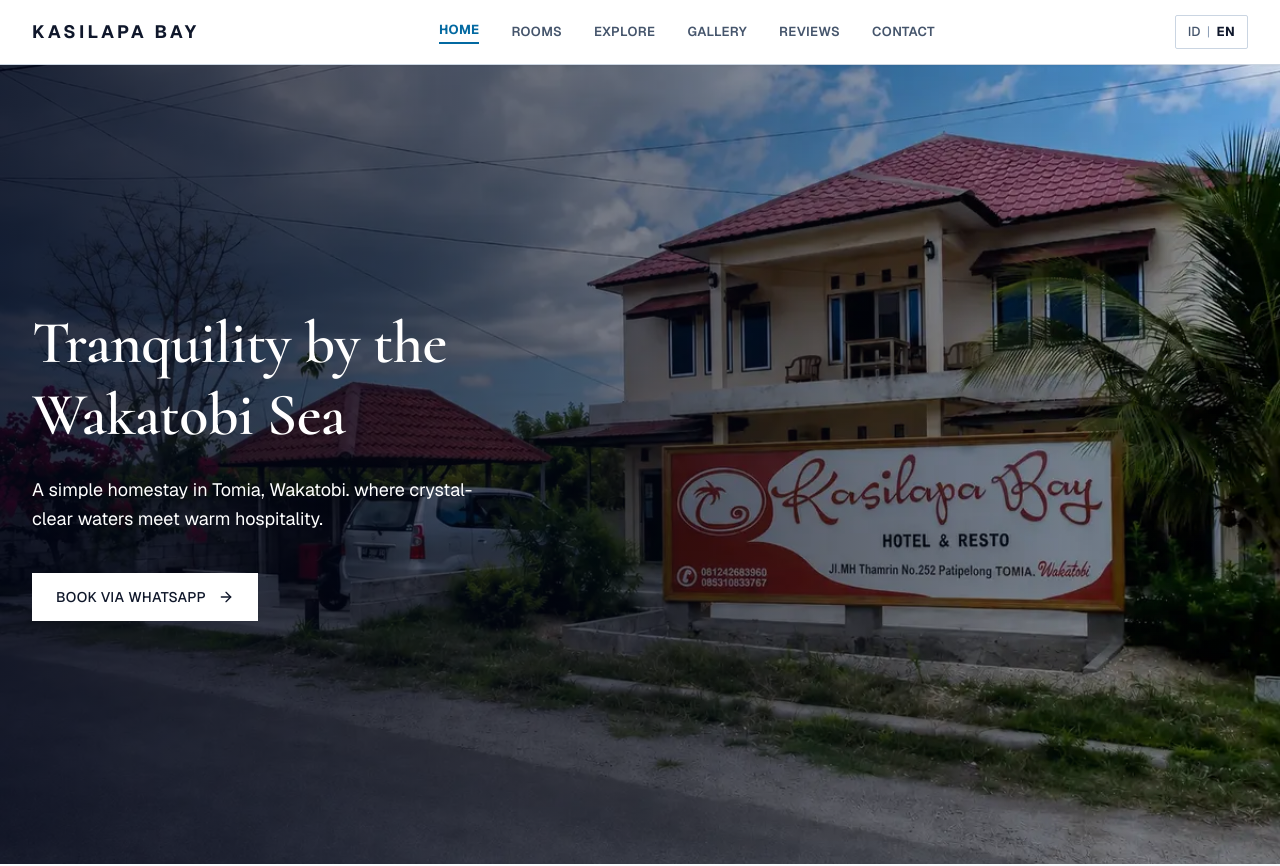
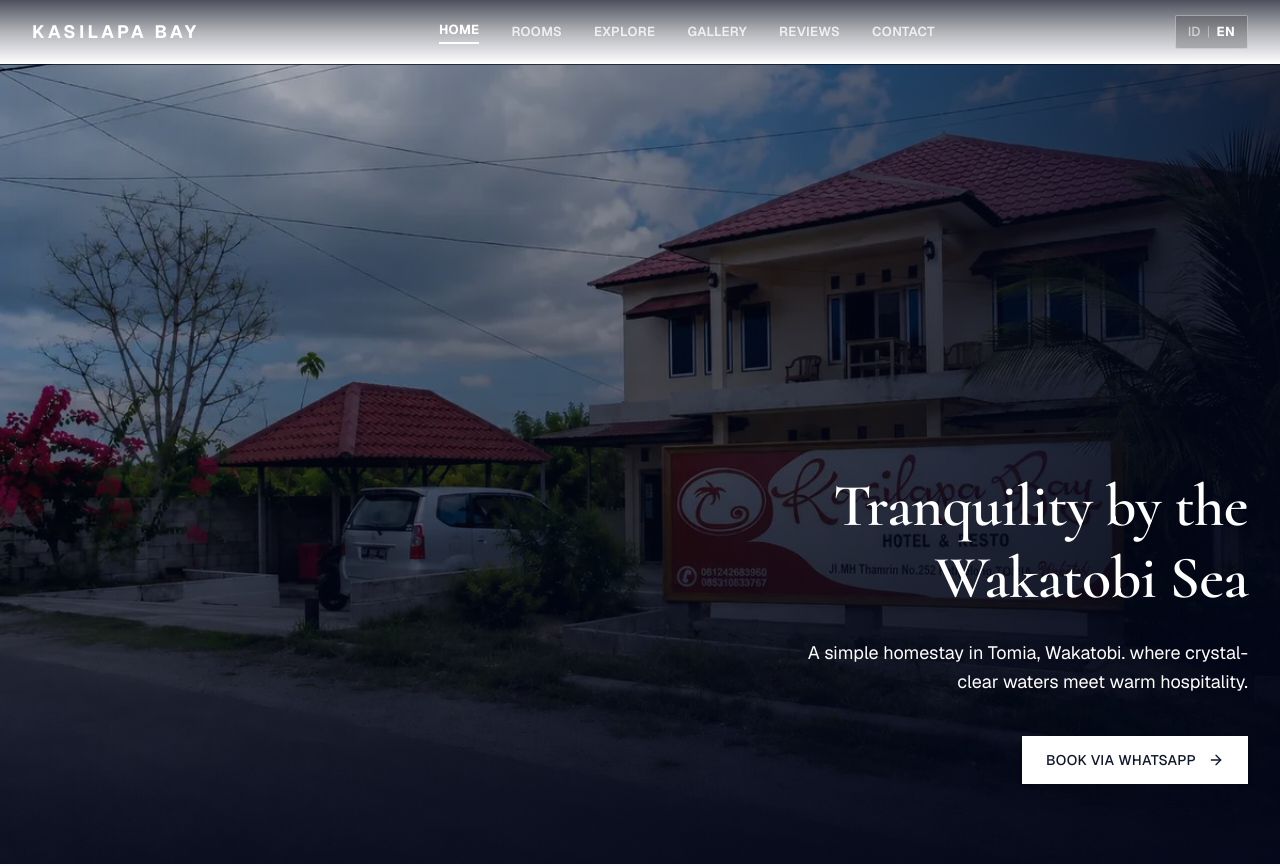
Before and after one commit to fahril168/website-kasilapa-bay, a Next.js app: page /en in a window 1280 px wide. Shown: the top 866 px of the page. Built offline with nearby package versions, Linux system fonts and the light colour scheme.

Commit message:
feat(ui): add transparent navbar with scroll fade to solid background and position hero text at bottom right

```diff
--- a/components/Header.tsx
+++ b/components/Header.tsx
@@ -1,6 +1,6 @@
 "use client";
 
-import { useState } from "react";
+import { useState, useEffect } from "react";
 import Link from "next/link";
 import { usePathname } from "next/navigation";
 import { motion, AnimatePresence } from "framer-motion";
@@ -24,19 +24,48 @@ const navKeys = [
 
 export default function Header({ lang, dict }: HeaderProps) {
   const [mobileOpen, setMobileOpen] = useState(false);
+  const [scrolled, setScrolled] = useState(false);
   const pathname = usePathname();
+
+  const isHome =
+    pathname === `/${lang}` ||
+    pathname === `/${lang}/` ||
+    pathname === "";
+
+  useEffect(() => {
+    const handleScroll = () => {
+      if (window.scrollY > 20) {
+        setScrolled(true);
+      } else {
+        setScrolled(false);
+      }
+    };
+    handleScroll();
+    window.addEventListener("scroll", handleScroll, { passive: true });
+    return () => window.removeEventListener("scroll", handleScroll);
+  }, []);
 
   const otherLang = lang === "id" ? "en" : "id";
   const switchedPath = pathname.replace(`/${lang}`, `/${otherLang}`);
 
+  const isTransparent = isHome && !scrolled && !mobileOpen;
+
   return (
-    <header className="fixed top-0 left-0 right-0 z-50 bg-white/95 backdrop-blur-sm border-b border-border shadow-xs">
+    <header
+      className={`fixed top-0 left-0 right-0 z-50 transition-all duration-300 ${
+        isTransparent
+          ? "bg-gradient-to-b from-slate-950/70 via-slate-950/30 to-transparent border-b border-transparent text-white"
+          : "bg-white/95 backdrop-blur-sm border-b border-border shadow-xs text-slate-900"
+      }`}
+    >
       <div className="mx-auto max-w-7xl px-6 lg:px-8">
         <div className="flex h-16 items-center justify-between">
           {/* Logo */}
           <Link
             href={`/${lang}`}
-            className="text-lg font-bold tracking-[0.18em] text-slate-900 uppercase"
+            className={`text-lg font-bold tracking-[0.18em] uppercase transition-colors duration-300 ${
+              isTransparent ? "text-white" : "text-slate-900"
+            }`}
             style={{ fontFamily: "var(--font-sans)" }}
           >
             Kasilapa Bay
@@ -57,7 +86,11 @@ export default function Header({ lang, dict }: HeaderProps) {
                   href={fullHref}
                   className={`text-[13px] tracking-wide uppercase transition-colors duration-200 ${
                     isActive
-                      ? "text-ocean-deep font-bold border-b-2 border-ocean-deep pb-0.5"
+                      ? isTransparent
+                        ? "text-white font-bold border-b-2 border-white pb-0.5"
+                        : "text-ocean-deep font-bold border-b-2 border-ocean-deep pb-0.5"
+                      : isTransparent
+                      ? "text-white/80 font-semibold hover:text-white"
                       : "text-slate-600 font-semibold hover:text-slate-900"
                   }`}
                 >
@@ -72,17 +105,37 @@ export default function Header({ lang, dict }: HeaderProps) {
             {/* Language Switcher */}
             <Link
               href={switchedPath}
-              className="flex items-center gap-1.5 text-[13px] tracking-wide uppercase border border-slate-300 px-3 py-1.5 bg-white hover:bg-slate-50 transition-colors duration-200 rounded-xs"
+              className={`flex items-center gap-1.5 text-[13px] tracking-wide uppercase px-3 py-1.5 transition-colors duration-200 rounded-xs border ${
+                isTransparent
+                  ? "border-white/40 bg-black/20 backdrop-blur-xs text-white hover:bg-black/30"
+                  : "border-slate-300 bg-white text-slate-900 hover:bg-slate-50"
+              }`}
               aria-label={`Switch language to ${otherLang.toUpperCase()}`}
             >
               <span
-                className={lang === "id" ? "text-slate-900 font-bold" : "text-slate-600 font-medium"}
+                className={
+                  lang === "id"
+                    ? isTransparent
+                      ? "text-white font-bold"
+                      : "text-slate-900 font-bold"
+                    : isTransparent
+                    ? "text-white/60 font-medium"
+                    : "text-slate-600 font-medium"
+                }
               >
                 ID
               </span>
-              <span className="text-slate-400">|</span>
+              <span className={isTransparent ? "text-white/40" : "text-slate-400"}>|</span>
               <span
-                className={lang === "en" ? "text-slate-900 font-bold" : "text-slate-600 font-medium"}
+                className={
+                  lang === "en"
+                    ? isTransparent
+                      ? "text-white font-bold"
+                      : "text-slate-900 font-bold"
+                    : isTransparent
+                    ? "text-white/60 font-medium"
+                    : "text-slate-600 font-medium"
+                }
               >
                 EN
               </span>
@@ -91,10 +144,12 @@ export default function Header({ lang, dict }: HeaderProps) {
             {/* Mobile Menu Toggle */}
             <button
               onClick={() => setMobileOpen(!mobileOpen)}
-              className="lg:hidden p-2 -mr-2 text-slate-900"
+              className={`lg:hidden p-2 -mr-2 transition-colors duration-300 ${
+                isTransparent ? "text-white" : "text-slate-900"
+              }`}
               aria-label="Toggle menu"
             >
-              {mobileOpen ? <X size={22} /> : <Menu size={22} />}
+              {mobileOpen ? <X size={24} /> : <Menu size={24} />}
             </button>
           </div>
         </div>
@@ -108,7 +163,7 @@ export default function Header({ lang, dict }: HeaderProps) {
             animate={{ opacity: 1, height: "auto" }}
             exit={{ opacity: 0, height: 0 }}
             transition={{ duration: 0.25, ease: "easeInOut" }}
-            className="lg:hidden border-t border-border bg-white overflow-hidden shadow-md"
+            className="lg:hidden border-t border-border bg-white text-slate-900 overflow-hidden shadow-md"
           >
             <nav className="px-6 py-6 flex flex-col gap-4">
               {navKeys.map(({ key, href }) => {
--- a/components/sections/HeroSection.tsx
+++ b/components/sections/HeroSection.tsx
@@ -18,7 +18,7 @@ export default function HeroSection({ dict, lang }: Props) {
       : "Hello, I'm interested in staying at Kasilapa Bay. Could you let me know about room availability?";
 
   return (
-    <section className="relative h-[100svh] min-h-[600px] flex items-center">
+    <section className="relative h-[100svh] min-h-[600px] flex items-end pb-12 sm:pb-16 lg:pb-20">
       {/* Background image */}
       <div className="absolute inset-0 bg-slate-900">
         <Image
@@ -29,29 +29,26 @@ export default function HeroSection({ dict, lang }: Props) {
           sizes="100vw"
           className="object-cover object-center"
         />
-        {/* Subtle dark gradient overlay for text readability */}
-        <div className="absolute inset-0 bg-gradient-to-r from-slate-950/80 via-slate-950/50 to-transparent" />
-        <div className="absolute inset-0 bg-gradient-to-t from-slate-950/60 via-transparent to-transparent md:hidden" />
+        {/* Dark gradient overlay tuned for bottom-right text readability */}
+        <div className="absolute inset-0 bg-gradient-to-t from-slate-950/90 via-slate-950/45 to-slate-950/20" />
+        <div className="absolute inset-0 bg-gradient-to-l from-slate-950/80 via-slate-950/30 to-transparent" />
       </div>
 
-      <div className="relative z-10 mx-auto max-w-7xl w-full px-5 sm:px-6 lg:px-8 py-12">
+      <div className="relative z-10 mx-auto max-w-7xl w-full px-5 sm:px-6 lg:px-8 flex justify-end">
         <motion.div
           initial={{ opacity: 0, y: 30 }}
           animate={{ opacity: 1, y: 0 }}
           transition={{ duration: 0.8, delay: 0.2, ease: "easeOut" }}
-          className="max-w-xl"
+          className="max-w-xl text-right flex flex-col items-end"
         >
-          {/* <p className="text-white/60 text-[11px] tracking-[0.3em] uppercase mb-4">
-            Tomia Island · Wakatobi · Indonesia
-          </p> */}
           <h1
-            className="text-3xl sm:text-4xl md:text-5xl lg:text-6xl text-white leading-[1.1] mb-4 sm:mb-6"
+            className="text-3xl sm:text-4xl md:text-5xl lg:text-6xl text-white leading-[1.1] mb-4 sm:mb-6 font-serif"
             style={{ color: "#ffffff" }}
           >
             {dict.hero.tagline}
           </h1>
           <p
-            className="text-white/90 text-sm sm:text-base lg:text-lg leading-relaxed mb-8 sm:mb-10 max-w-md"
+            className="text-white/90 text-sm sm:text-base lg:text-lg leading-relaxed mb-8 sm:mb-10 max-w-md text-right"
             style={{ color: "#ffffff" }}
           >
             {dict.hero.subtitle}
@@ -60,7 +57,7 @@ export default function HeroSection({ dict, lang }: Props) {
             href={getWhatsAppUrl(waMessage)}
             target="_blank"
             rel="noopener noreferrer"
-            className="inline-flex items-center gap-3 bg-white text-foreground px-6 py-3.5 text-sm font-medium tracking-wide uppercase hover:bg-white/90 transition-colors duration-200"
+            className="inline-flex items-center gap-3 bg-white text-foreground px-6 py-3.5 text-sm font-medium tracking-wide uppercase hover:bg-white/90 transition-colors duration-200 shadow-md"
           >
             {dict.hero.cta}
             <ArrowRight size={16} />
```
